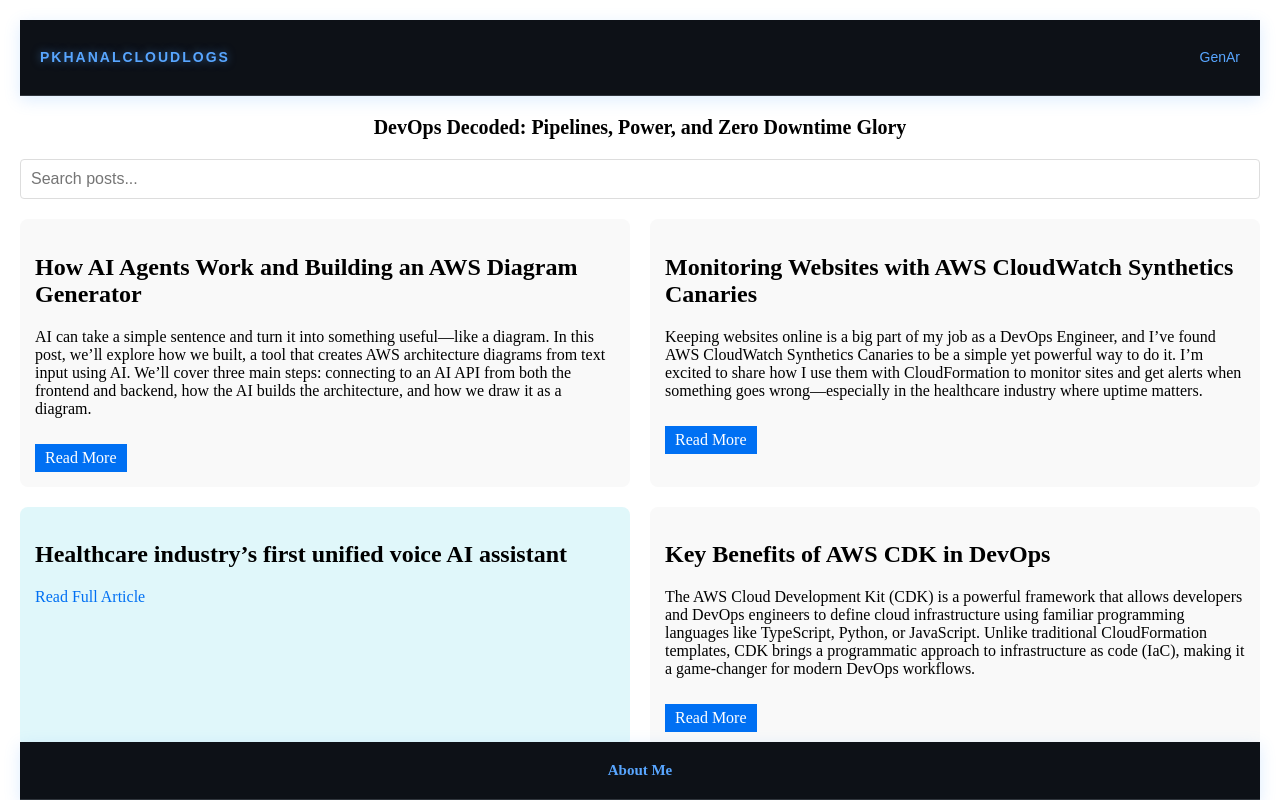
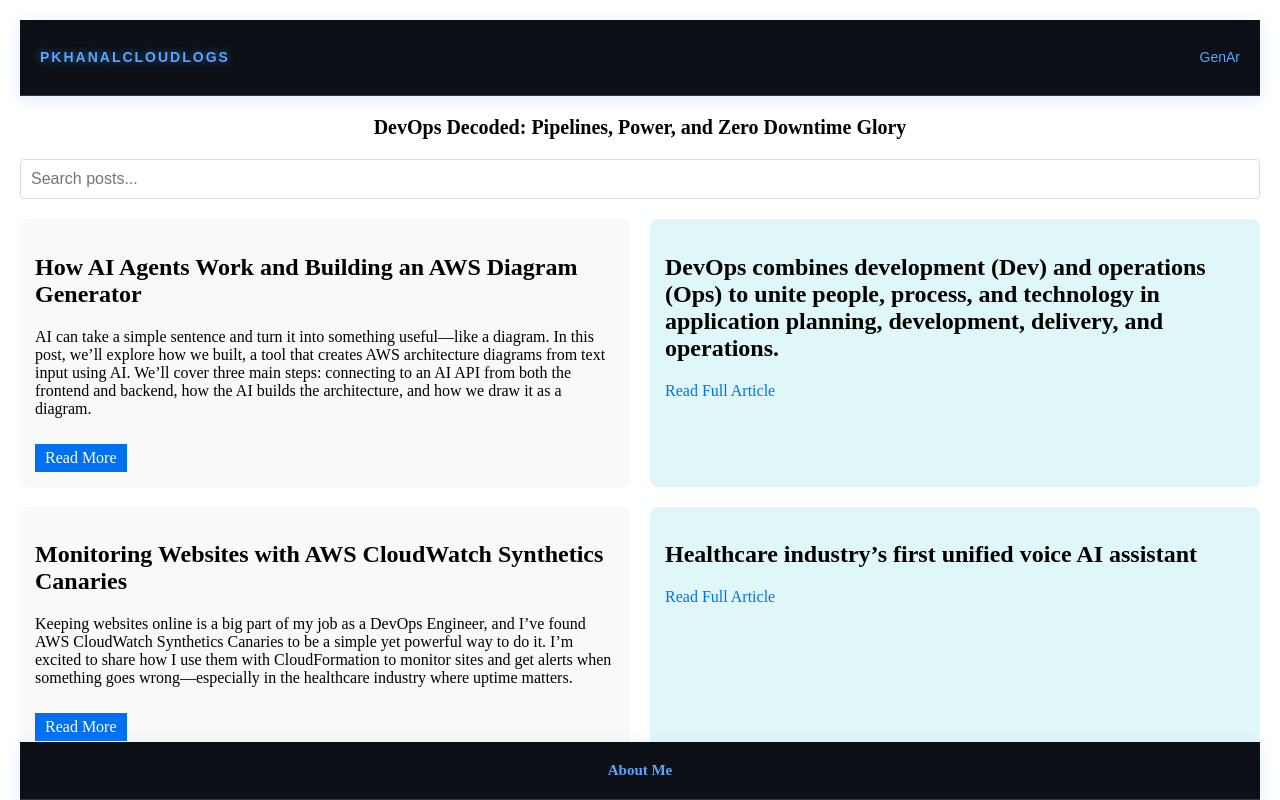
Before and after one commit to prajjwalkhanal/pKhanalCloudPlatformLogs, a Next.js app in the folder pkhanalcloudplatformlogs-website/: page / in a window 1280 px wide. Shown: the top 800 px of the page. Built offline with nearby package versions, Linux system fonts and the light colour scheme; no server answers.

Commit message:
weekly udpates

```diff
--- a/pkhanalcloudplatformlogs-website/src/data/posts.js
+++ b/pkhanalcloudplatformlogs-website/src/data/posts.js
@@ -5,6 +5,12 @@
     title: "How AI Agents Work and Building an AWS Diagram Generator",
     content: "AI can take a simple sentence and turn it into something useful—like a diagram. In this post, we’ll explore how we built, a tool that creates AWS architecture diagrams from text input using AI. We’ll cover three main steps: connecting to an AI API from both the frontend and backend, how the AI builds the architecture, and how we draw it as a diagram.",
     type: "internal", // "internal" for your posts
+  },
+  {
+    id: 7,
+    title: "DevOps combines development (Dev) and operations (Ops) to unite people, process, and technology in application planning, development, delivery, and operations.",
+    url: "https://learn.microsoft.com/en-us/devops/what-is-devops", // External URL
+    type: "external", // "external" for external links
   },
   {
     id: 5,
```
